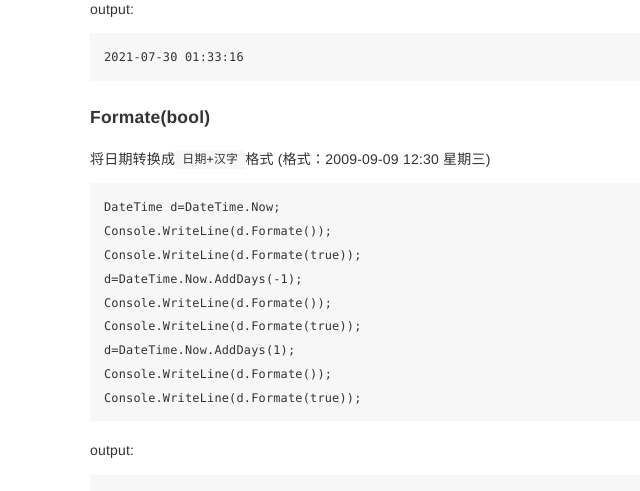
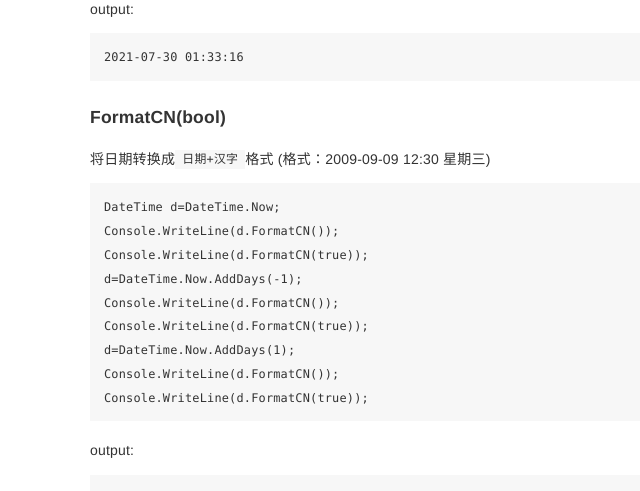
Before and after one commit to lhwsa2010/DotNet, a Jekyll site: the page built from docs/_posts/2021-07-30-ExtDatetime.md, in a window 1280 px wide. Shown: the part 581-1072 px from the top of the page, without its empty margins (165-805 px from the left). Built offline with Jekyll 4.4.1, drawn with Linux system fonts in a browser that asks for light colours.

Commit message:
update ExtDateTime

````diff
--- a/docs/_posts/2021-07-30-ExtDatetime.md
+++ b/docs/_posts/2021-07-30-ExtDatetime.md
@@ -30,18 +30,18 @@ output:
 2021-07-30 01:33:16
 ```
 
-#### Formate(bool)
+#### FormatCN(bool)
 将日期转换成`日期+汉字`格式 (格式：2009-09-09 12:30 星期三)
 ```
 DateTime d=DateTime.Now;
-Console.WriteLine(d.Formate());
-Console.WriteLine(d.Formate(true));
+Console.WriteLine(d.FormatCN());
+Console.WriteLine(d.FormatCN(true));
 d=DateTime.Now.AddDays(-1);
-Console.WriteLine(d.Formate());
-Console.WriteLine(d.Formate(true));
+Console.WriteLine(d.FormatCN());
+Console.WriteLine(d.FormatCN(true));
 d=DateTime.Now.AddDays(1);
-Console.WriteLine(d.Formate());
-Console.WriteLine(d.Formate(true));
+Console.WriteLine(d.FormatCN());
+Console.WriteLine(d.FormatCN(true));
 ```
 output:
 ```
````
Also changed, not shown: 2 other files.
